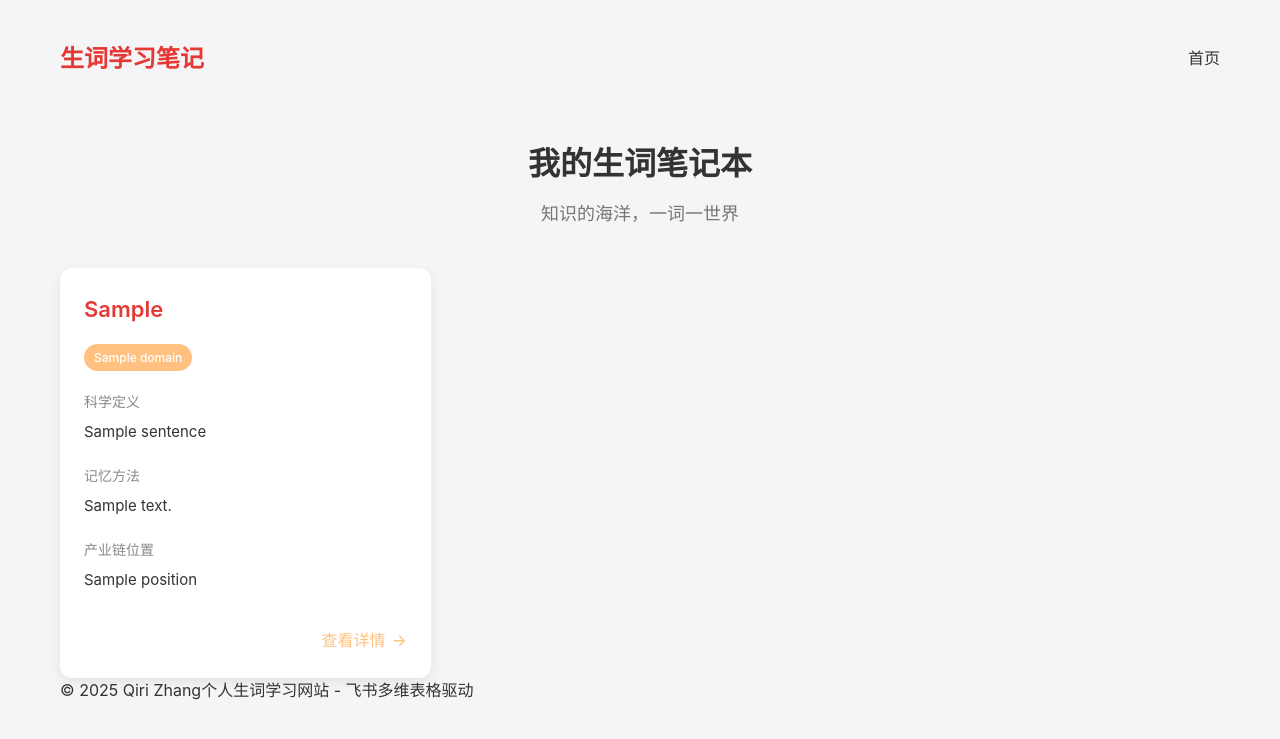
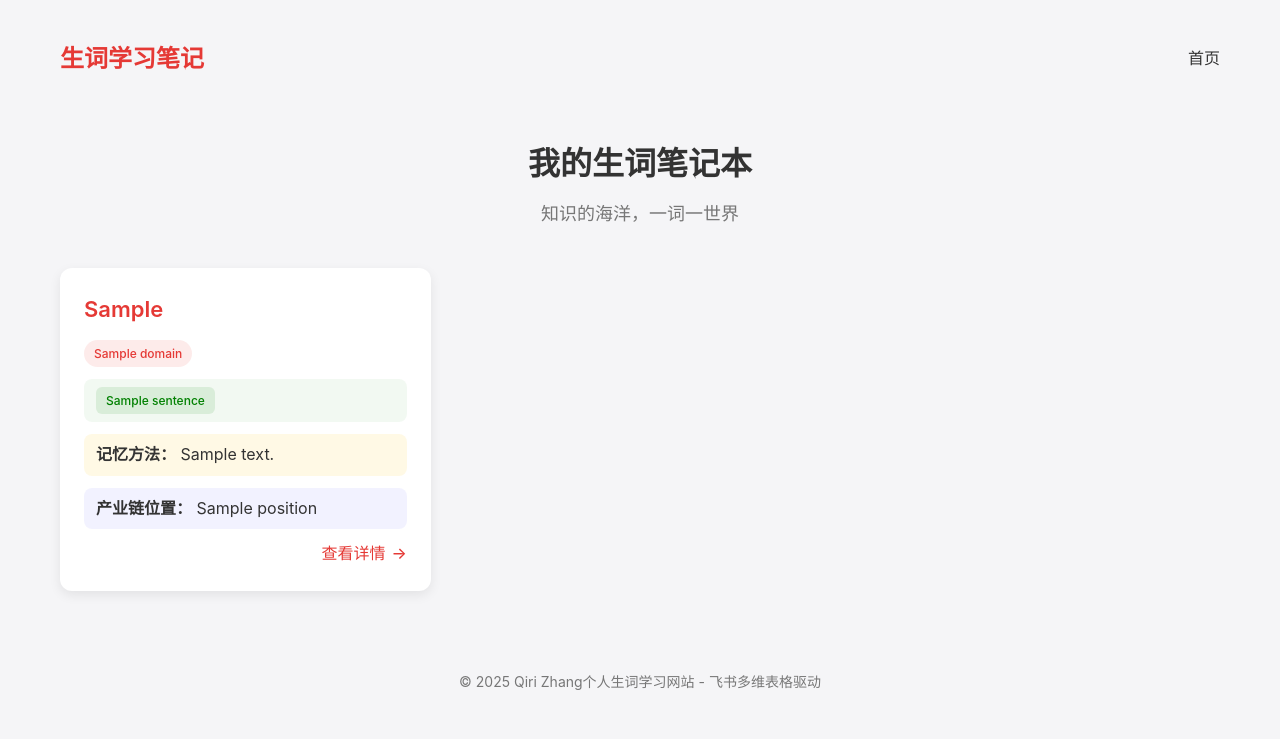
Before and after one commit to QiriZ/Vocabulary-app, a Flask app: template templates/index.html in a window 1280 px wide. Shown: the top 739 px of the page. Run offline with Flask 3, Linux system fonts and the light colour scheme; the template is opened without the code that fills it: most values are stand-ins (such as "Sample title", 1, 10 or a date in 2020).

Commit message:
renew display n+2

```diff
--- a/static/css/style.css
+++ b/static/css/style.css
@@ -3,7 +3,6 @@
     --primary-color: #E53935; /* 中国红 */
     --secondary-color: #B71C1C; /* 深红 */
     --text-color: #333333;
-    --label-color: #8A8A8F;  /* 苹果风格标签颜色 */
     --background-color: #F5F5F7; /* 苹果风格背景 */
     --card-color: #FFFFFF;
     --border-radius: 12px;
@@ -104,31 +103,44 @@ body {
 .word-title {
     font-size: 22px;
     font-weight: 600;
-    margin-bottom: 16px;
+    margin-bottom: 12px;
     color: var(--primary-color);
 }
 
-/* 苹果风格内容块 */
-.word-tag-container {
-    margin-bottom: 20px;
+.word-position, .word-method, .word-definition, .word-preview {
+    width: 100%;
+    padding: 8px 12px;
+    box-sizing: border-box;
+    margin-bottom: 12px;
+    border-radius: 8px;
+    background-color: rgba(245, 245, 247, 0.5);
 }
 
-.word-content-block {
-    margin-bottom: 20px;
-    width: 100%;
+.word-position {
+    background-color: rgba(0, 128, 0, 0.05);
 }
 
-.content-label {
-    font-size: 14px;
-    color: var(--label-color);
-    margin-bottom: 6px;
-    font-weight: 500;
+.word-method {
+    background-color: rgba(255, 193, 7, 0.1);
 }
 
-.content-text {
+.word-definition {
+    background-color: rgba(0, 0, 255, 0.05);
+}
+
+.word-preview {
+    flex-grow: 1;
+    margin-bottom: 16px;
+    color: #555;
     font-size: 15px;
     line-height: 1.7;
-    color: #333;
+}
+
+.word-meta {
+    display: flex;
+    gap: 8px;
+    margin-bottom: 12px;
+    flex-wrap: wrap;
 }
 
 .tag {
@@ -159,8 +171,6 @@ body {
     font-weight: 500;
     transition: var(--transition);
     align-self: flex-end;
-    margin-top: auto;
-    padding-top: 16px;
 }
 
 .word-link:hover {
@@ -270,3 +293,24 @@ body {
         font-size: 20px;
     }
 }
+
+/* 空状态 */
+.empty-state {
+    text-align: center;
+    padding: 60px 0;
+    grid-column: 1 / -1;
+}
+
+.empty-state p {
+    color: #777;
+    font-size: 18px;
+}
+
+/* 页脚 */
+.app-footer {
+    text-align: center;
+    margin-top: 60px;
+    padding: 20px 0;
+    color: #777;
+    font-size: 14px;
+}
--- a/templates/index.html
+++ b/templates/index.html
@@ -16,41 +16,31 @@
                     {{ word.input_word }}
                 </h3>
 
-                {% if word.domain %}
-                <div class="word-tag-container">
-                    <span class="tag domain-tag" style="background-color: #FFC080; color: #FFFFFF;">{{ word.domain }}</span>
+                <div class="word-meta">
+                    {% if word.domain %}
+                    <span class="tag domain-tag">{{ word.domain }}</span>
+                    {% endif %}
                 </div>
-                {% endif %}
 
                 {% if word.sentence %}
-                <div class="word-content-block">
-                    <div class="content-label">科学定义</div>
-                    <div class="content-text">{{ word.sentence }}</div>
+                <div class="word-position">
+                    <span class="tag position-tag">{{ word.sentence }}</span>
                 </div>
                 {% endif %}
 
                 {% if word.comment %}
-                <div class="word-content-block">
-                    <div class="content-label">记忆方法</div>
-                    <div class="content-text">{{ word.comment }}</div>
+                <div class="word-method">
+                    <strong>记忆方法：</strong> {{ word.comment }}
                 </div>
                 {% endif %}
 
                 {% if word.position %}
-                <div class="word-content-block">
-                    <div class="content-label">产业链位置</div>
-                    <div class="content-text">{{ word.position }}</div>
+                <div class="word-definition">
+                    <strong>产业链位置：</strong> {{ word.position }}
                 </div>
                 {% endif %}
 
-                {% if word.preview %}
-                <div class="word-content-block">
-                    <div class="content-label">生活化案例</div>
-                    <div class="content-text">{{ word.preview }}</div>
-                </div>
-                {% endif %}
-
-                <a href="{{ url_for('detail', record_id=word.id) }}" class="word-link" target="_blank" style="color: #FFC080;">
+                <a href="{{ url_for('detail', record_id=word.id) }}" class="word-link" target="_blank">
                     查看详情
                     <span class="icon">→</span>
                 </a>
```
Also changed, not shown: other parts of static/css/style.css (+23 -10 lines).
